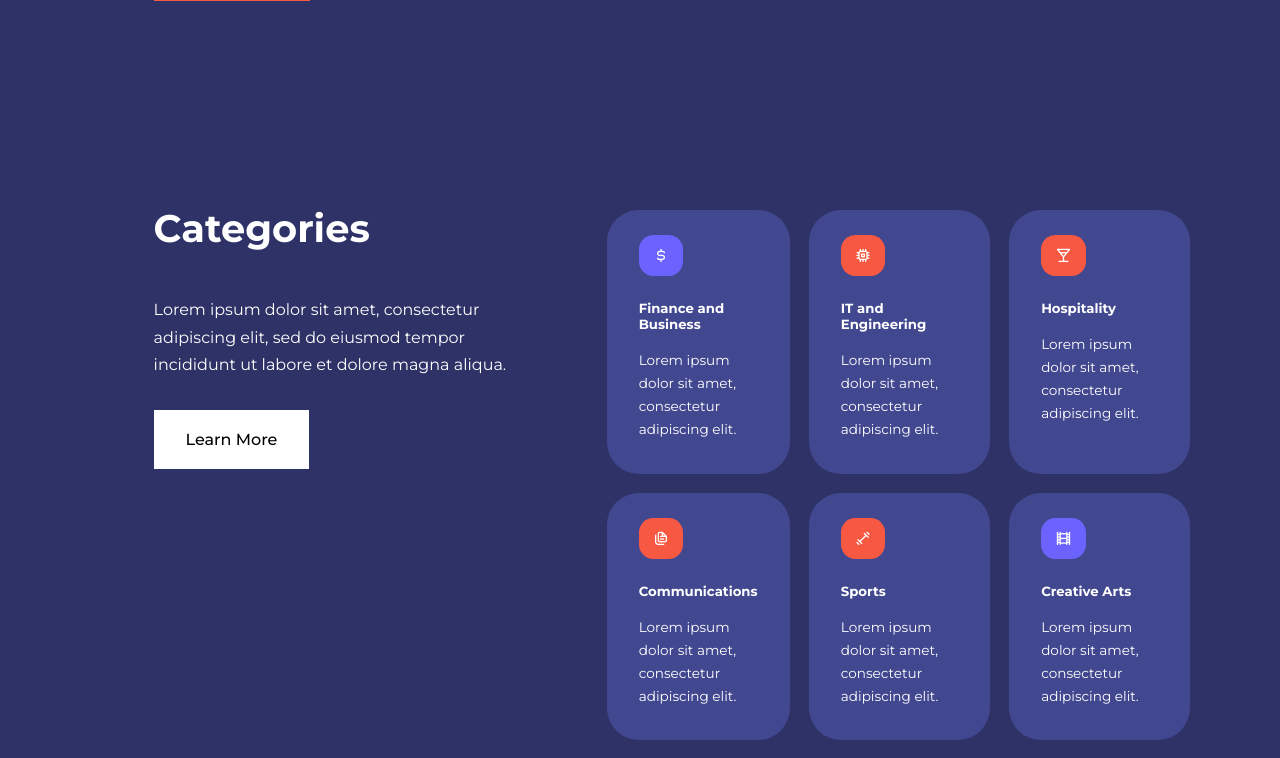
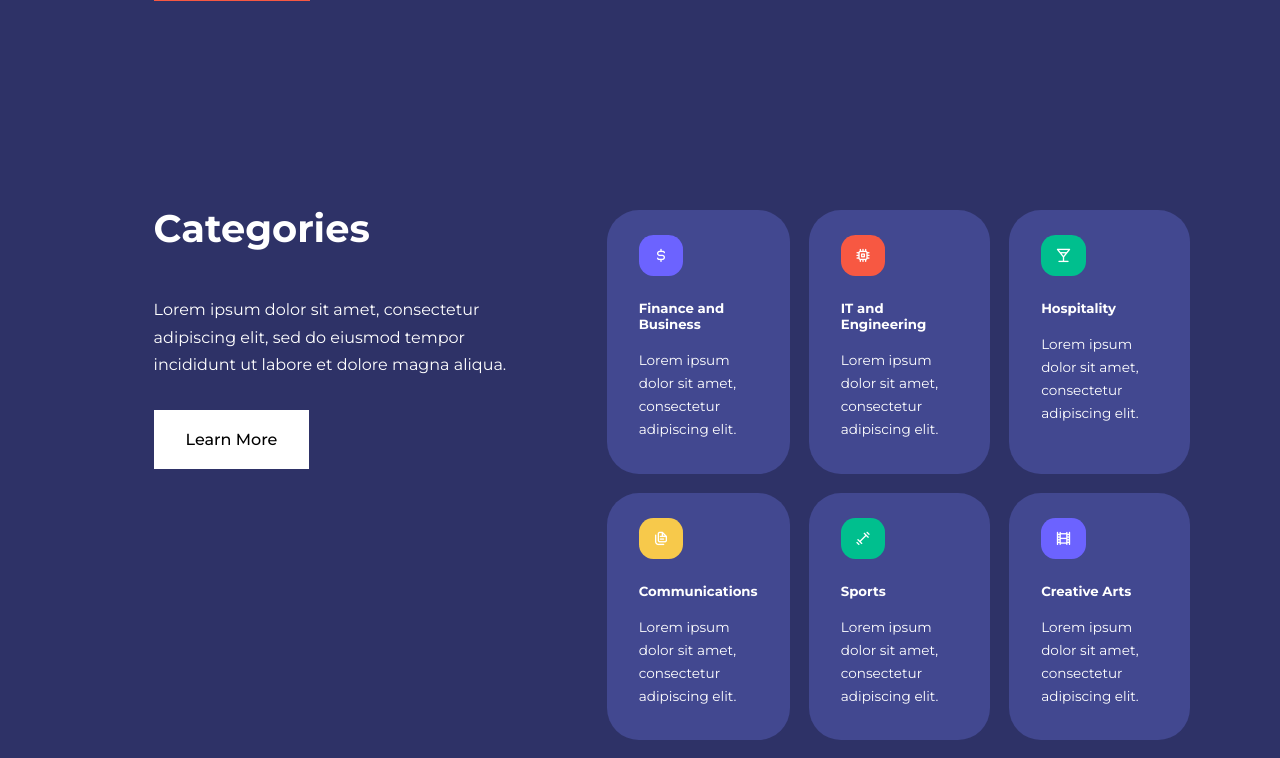
Before and after one commit to a-anyango/Fursa, a PHP site: page / in a window 1280 px wide. Shown: the part 526-1284 px from the top of the page. Run offline with PHP 8.4, Linux system fonts and the light colour scheme.

Commit message:
Homepage additions

```diff
--- a/assets/css/style.css
+++ b/assets/css/style.css
@@ -111,6 +111,12 @@ nav{
 	top: 0;
 	z-index: 11;
 }
+/*Change styles on scroll*/
+.window-scroll{
+	background: var(--color-primary);
+	box-shadow: 0 1rem 2rem rgba(0, 0, 0, 0.2);
+}
+
 
 .nav__container{
 	height: 100%;
@@ -207,15 +213,15 @@ header{
 }
 
 .category:nth-child(3) .category__icon{
-	background: var(--color-danger);
+	background: var(--color-success);
 }
 
 .category:nth-child(4) .category__icon{
-	background: var(--color-danger);
+	background: var(--color-warning);
 }
 
 .category:nth-child(5) .category__icon{
-	background: var(--color-danger);
+	background: var(--color-success);
 }
 
 .category__icon{
--- a/assets/main.js
+++ b/assets/main.js
@@ -0,0 +1,6 @@
+//change navbar styles when scrolling
+
+window.addEventListener('scroll', () => {
+    document.querySelector('nav').classList.toggle
+    ('window-scroll', window.scrollY > 100 )
+})
--- a/index.php
+++ b/index.html
@@ -91,5 +91,9 @@
 		</div>
 		</div>
 	</section>
+	<!--End of Categories-->
+
+
+	<script src="./assets/main.js"></script>
 </body>
 </html>
```
